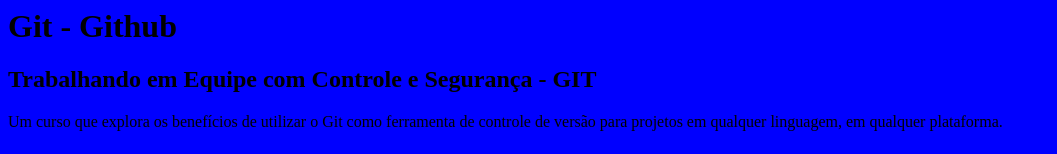
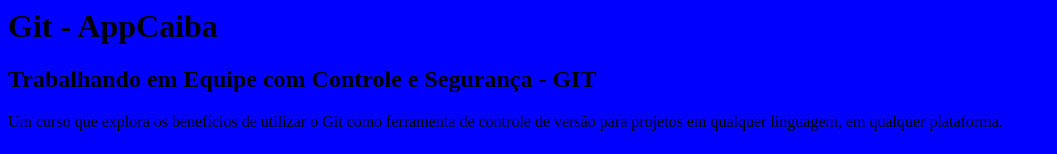
Before and after one commit to caibate/Brackets, a plain HTML site: page index.html in a window 1280 px wide. Shown: the top 154 px of the page, without its empty margins (0-1057 px from the left). Drawn offline with Linux system fonts and the light colour scheme.

Commit message:
Changed title h1

```diff
--- a/index.html
+++ b/index.html
@@ -3,7 +3,7 @@
 		<link rel="stylesheet" type="text/css" href="estilo.css">
 	</head>
 	<body>
-		<h1>Git - Github</h1>
+		<h1>Git - AppCaiba</h1>
 		<h2>Trabalhando em Equipe com Controle e Segurança - GIT</h2>
 		<p>
 			Um curso que explora os benefícios de utilizar o Git como ferramenta de controle de versão para projetos em qualquer linguagem, em qualquer plataforma.
```
